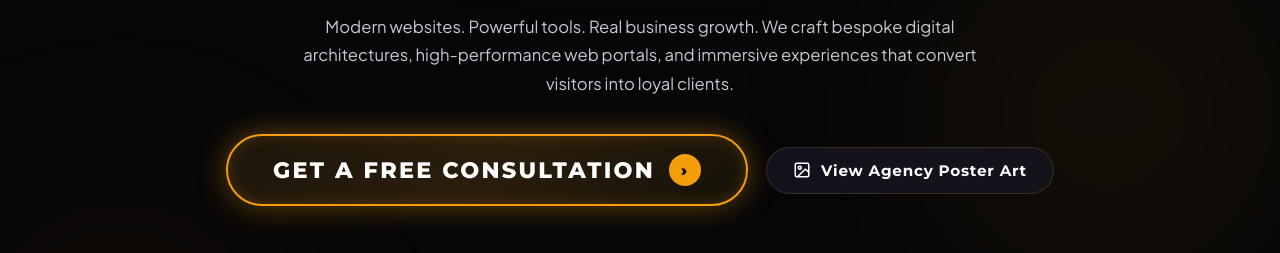
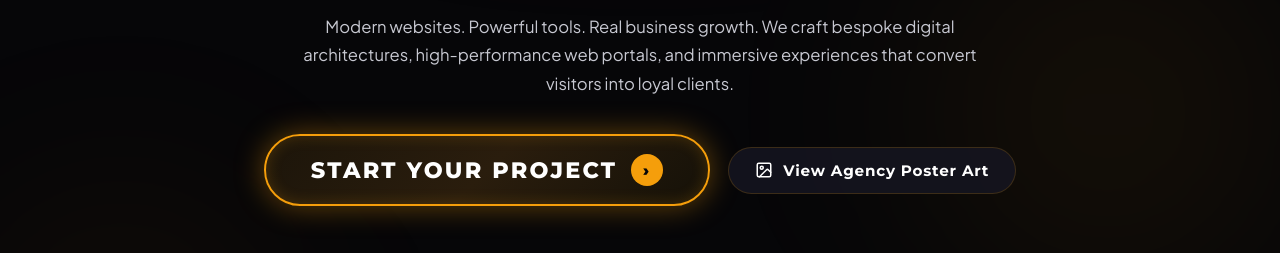
Before and after one commit to sha313786/srb-studios, a website: page index.html in a window 1280 px wide. Shown: the part 467-720 px from the top of the page. Drawn offline with Linux system fonts and the light colour scheme.

Commit message:
Replace GET A FREE CONSULTATION with START YOUR PROJECT across landing page and links hub

```diff
--- a/index.html
+++ b/index.html
@@ -86,7 +86,7 @@
             <line x1="17.5" y1="6.5" x2="17.51" y2="6.5"/>
           </svg>
         </a>
-        <button type="button" class="btn-primary-gold" data-open-consultation aria-label="Get Free Consultation">
+        <button type="button" class="btn-primary-gold" data-open-consultation aria-label="Start Your Project">
           <span>Consultation</span>
           <span class="btn-arrow-icon" aria-hidden="true">→</span>
         </button>
@@ -124,7 +124,7 @@
 
         <div class="hero-cta-group">
           <button type="button" class="btn-poster-cta" data-open-consultation>
-            <span>GET A FREE CONSULTATION</span>
+            <span>START YOUR PROJECT</span>
             <span class="arrow-circle" aria-hidden="true">›</span>
           </button>
 
@@ -356,7 +356,7 @@
           <!-- Poster CTA Callout -->
           <div class="stage-main-cta-wrapper">
             <button type="button" class="btn-poster-cta" data-open-consultation>
-              <span>GET A FREE CONSULTATION</span>
+              <span>START YOUR PROJECT</span>
               <span class="arrow-circle" aria-hidden="true">›</span>
             </button>
           </div>
@@ -830,7 +830,7 @@
             <li><a href="mailto:srbstudiosofficial@gmail.com" class="copy-email-action">srbstudiosofficial@gmail.com</a></li>
             <li><a href="https://instagram.com" target="_blank" rel="noopener" style="color: var(--gold-400); font-weight: 600;" id="footerInstaLink">📸 Instagram: @SRBStudio</a></li>
             <li><a href="links.html" style="color: var(--text-secondary);">🔗 Social Hub & Bio Links</a></li>
-            <li><button type="button" class="footer-link-btn" data-open-consultation style="color: var(--gold-300); font-weight: 700;">Book Free Consultation →</button></li>
+            <li><button type="button" class="footer-link-btn" data-open-consultation style="color: var(--gold-300); font-weight: 700;">Start Your Project →</button></li>
           </ul>
         </div>
       </div>
@@ -853,7 +853,7 @@
        ======================================================================= -->
   <dialog id="consultationModal" aria-labelledby="modalHeading">
     <div class="modal-header">
-      <h3 id="modalHeading">Get A Free Consultation</h3>
+      <h3 id="modalHeading">Start Your Project</h3>
       <button type="button" class="modal-close-btn" aria-label="Close consultation modal">&times;</button>
     </div>
     <div class="modal-body">
```
Also changed, not shown: links.html (+1 -1 lines).
